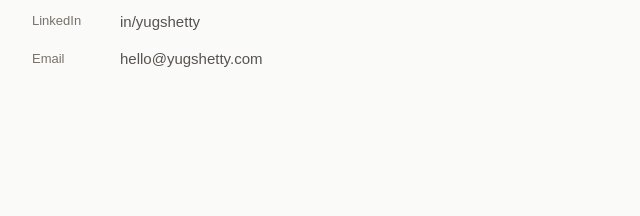
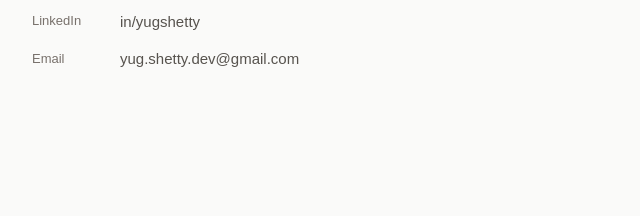
Before and after one commit to YugShettyDev/yugshetty-com, a plain HTML site: page about.html in a window 1280 px wide. Shown: the part 1025-1241 px from the top of the page, 272-912 px from the left. Drawn offline with Linux system fonts and the light colour scheme; a web font is replaced by a local one.

Commit message:
email correction

```diff
--- a/about.html
+++ b/about.html
@@ -67,7 +67,7 @@
                             <a href="https://github.com/YugShettyDev" target="_blank" rel="noopener noreferrer" class="connect-link"><span class="connect-link-label">GitHub</span>@yugshetty</a>
                             <a href="https://x.com/yug_shetty" target="_blank" rel="noopener noreferrer" class="connect-link"><span class="connect-link-label">X</span>@yug_shetty</a>
                             <a href="https://linkedin.com/in/yugshetty" target="_blank" rel="noopener noreferrer" class="connect-link"><span class="connect-link-label">LinkedIn</span>in/yugshetty</a>
-                            <a href="mailto:yug.shetty.dev@gmail.com" class="connect-link"><span class="connect-link-label">Email</span>hello@yugshetty.com</a>
+                            <a href="mailto:yug.shetty.dev@gmail.com" class="connect-link"><span class="connect-link-label">Email</span>yug.shetty.dev@gmail.com</a>
                         </div>
                     </div>
                 </div>
```
